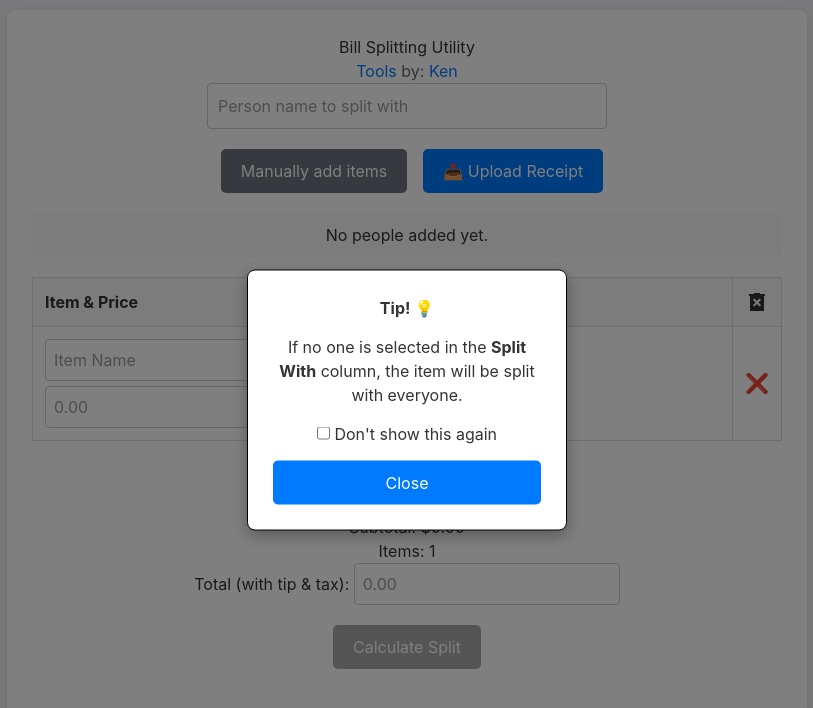
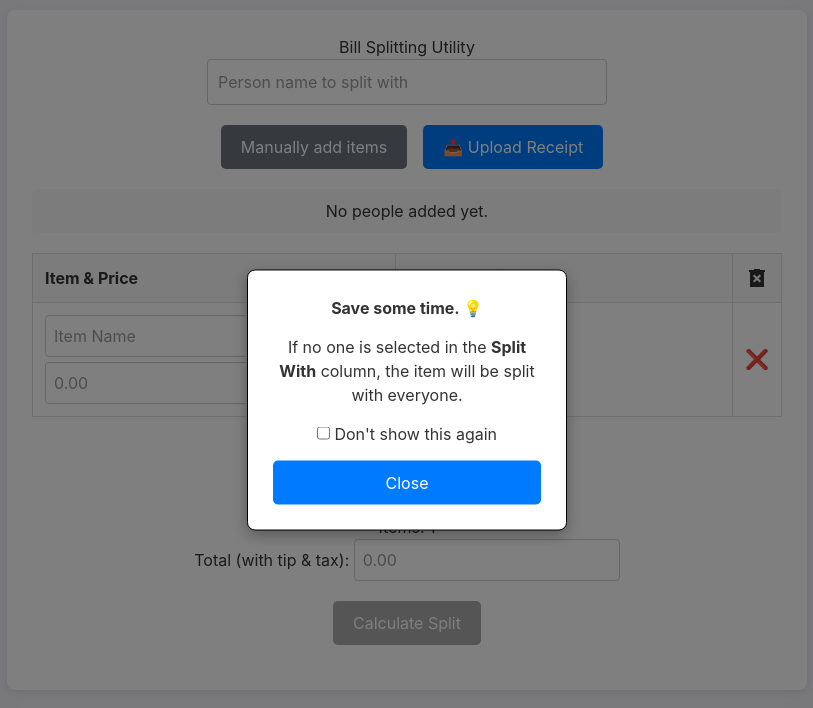
Before and after one commit to kenwuuu/billsplit-vue, a Vue app: page / in a window 1280 px wide. Shown: the top 708 px of the page, without its empty margins (233-1046 px from the left). Built offline with nearby package versions, Linux system fonts and the light colour scheme.

Commit message:
Remove personal attribution. Change tip wording.

```diff
--- a/src/BillSplitter.vue
+++ b/src/BillSplitter.vue
@@ -2,7 +2,7 @@
   <div class="bill-splitter-app">
     <div v-if="showTipPopup" id="overlay" @click="closePopup"></div>
     <div v-if="showTipPopup" id="popup">
-      <h3><b>Tip! 💡</b></h3>
+      <h3><b>Save some time. 💡</b></h3>
       <p>If no one is selected in the <b>Split With</b> column, the item will be split with everyone.</p>
       <label>
         <input type="checkbox" v-model="dontShowAgain" /> Don't show this again
@@ -11,7 +11,6 @@
     </div>
 
     <h1>Bill Splitting Utility</h1>
-    <h4><a href="http://kenwuuu.github.io/">Tools</a> by: <a href="https://github.com/kenwuuu/" target="_blank">Ken</a></h4>
 
     <div class="input-section">
       <form autocomplete="off" @submit.prevent="addPerson">
```
